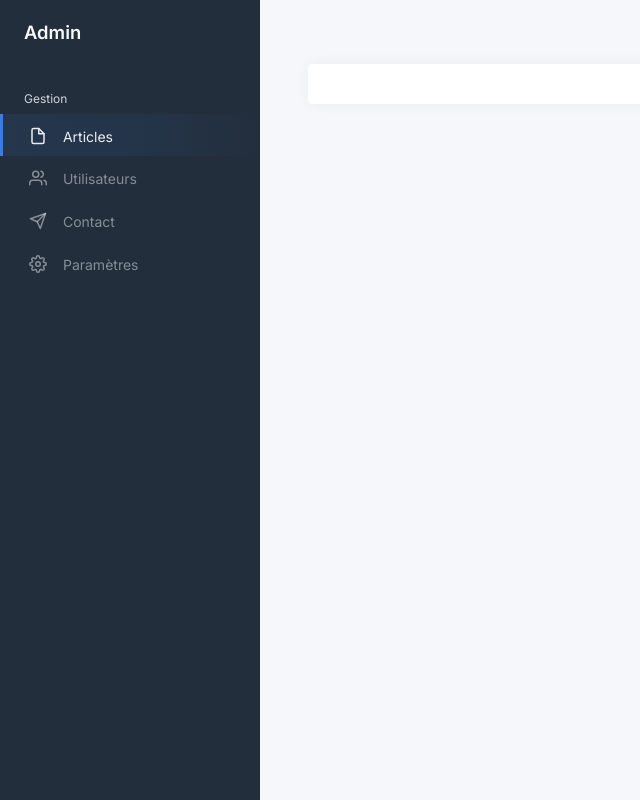
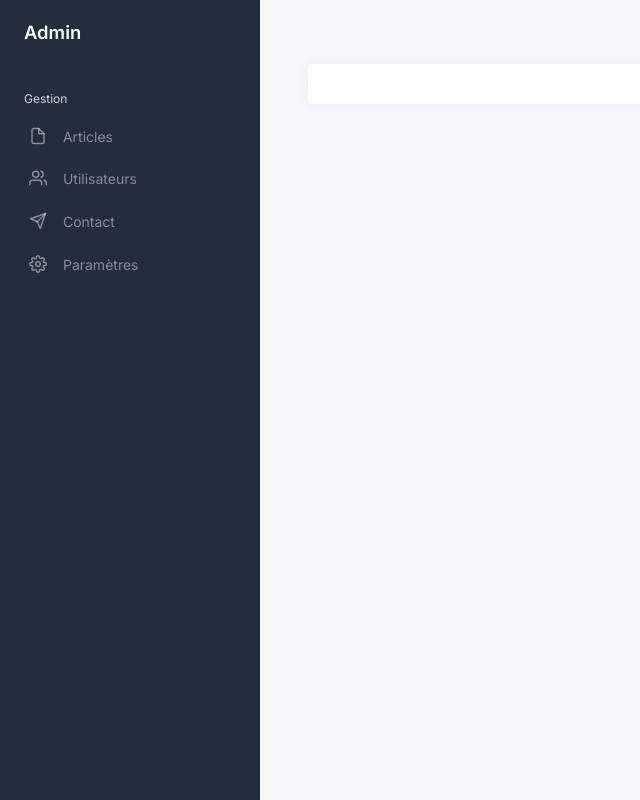
Before and after one commit to Nonoland/BlogOpenclassrooms, a PHP site: template public/templates/admin/page.twig in a window 1280 px wide. Shown: the whole page, without its empty margins (0-640 px from the left). Run offline with PHP 8.4, Linux system fonts and the light colour scheme; the template is opened without the code that fills it, so the values that code supplies are empty; some libraries are stand-ins or nearby versions.

Commit message:
feat: remove current sidebar link highlighting feature
Removed the feature that highlights the current sidebar link. This feature is no longer necessary and its removal simplifies the code and enhances performance.

```diff
--- a/public/templates/admin/_partials/sidebar.twig
+++ b/public/templates/admin/_partials/sidebar.twig
@@ -9,7 +9,7 @@
                 Gestion
             </li>
 
-            <li class="sidebar-item active">
+            <li class="sidebar-item">
                 <a class="sidebar-link" href="/admin/posts">
                     <i class="align-middle" data-feather="file"></i> <span class="align-middle">Articles</span>
                 </a>
```
